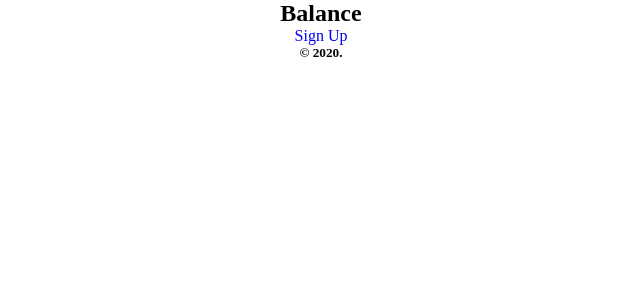
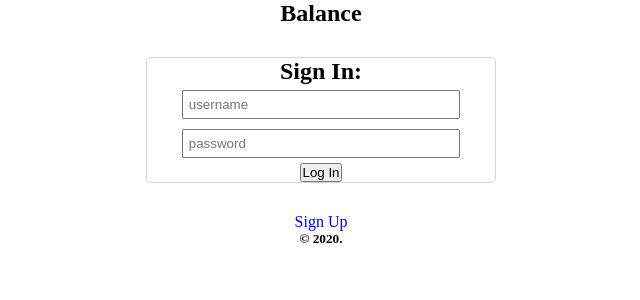
Before and after one commit to Cosmic-Noir/balance-app, a React (Create React App) app: page /signIn in a window 1280 px wide. Shown: the top 300 px of the page, without its empty margins (319-959 px from the left). Built offline with nearby package versions, Linux system fonts and the light colour scheme.

Commit message:
Add signIn component/path

```diff
--- a/src/App.css
+++ b/src/App.css
@@ -16,6 +16,28 @@ a {
   text-align: center;
 }
 
+.flex-column {
+  display: flex;
+  flex-direction: column;
+  justify-content: center;
+  align-items: center;
+}
+
+.formBorder {
+  border: 1px solid hsla(0, 0%, 78%, 0.747);
+  border-radius: 5px;
+  margin: 30px 0px;
+  max-width: 350px;
+  width: 80%;
+}
+
+.formInput {
+  margin: 5px;
+  max-width: 350px;
+  padding: 5px;
+  width: 80%;
+}
+
 /* App component ID styles */
 
 /* Responsive Adjustments */
--- a/src/App.js
+++ b/src/App.js
@@ -5,6 +5,7 @@ import config from "./config";
 
 /* Custom Components */
 import Landing from "./components/landing/landing";
+import SignIn from "./components/signIn/signIn";
 import SignUp from "./components/signUp/signUp";
 
 /* Styling & Images */
@@ -36,6 +37,7 @@ class App extends Component {
         <main role="main">
           <h2>Balance</h2>
           <Route path="/landing" component={Landing} />
+          <Route path="/signIn" component={SignIn} />
           <Route path="/signUp" component={SignUp} />
         </main>
         <footer role="contentinfo">
--- /dev/null
+++ b/src/components/signIn/signIn.js
@@ -0,0 +1,89 @@
+import React, { Component } from "react";
+// import { Link } from "react-router-dom";
+import config from "../../config";
+
+/* Custom Components */
+// import TokenService from "../../auth/token-service";
+
+class SignIn extends Component {
+  state = {
+    error: null,
+    pass: "",
+    username: ""
+  };
+
+  /* State Updating Methods */
+  updateUsername(username) {
+    this.setState({ username: username });
+  }
+
+  updatePass(pass) {
+    this.setState({ pass: pass });
+  }
+
+  /* Custom Methods */
+
+  handleSubmit = e => {
+    e.preventDefault();
+    if (this.state.username.length < 6) {
+      this.setState({
+        error: "Error, valid usernames are at least 6 characters"
+      });
+    } else if (this.state.pass.length < 6) {
+      this.setState({
+        error: "Error, valid password is at least 6 characters"
+      });
+    } else {
+      this.login();
+    }
+  };
+
+  render() {
+    return (
+      <div
+        className="flex-column signIn"
+        data-aos="fade-in"
+        data-aos-duration="1000"
+      >
+        <form
+          className="flex-column formBorder"
+          onSubmit={e => {
+            this.handleSubmit(e);
+          }}
+        >
+          <h2 className="title">Sign In: </h2>
+          <input
+            className="formInput"
+            id="username"
+            name="username"
+            onChange={e => this.updateUsername(e.target.value)}
+            placeholder="username"
+            ref={this.username}
+            required
+            type="username"
+          />
+          <input
+            className="formInput"
+            id="pass"
+            name="pass"
+            onChange={e => this.updatePass(e.target.value)}
+            placeholder="password"
+            required
+            ref={this.pass}
+            type="password"
+          />
+          {this.state.error !== null ? (
+            <h4 className="error">{this.state.error}</h4>
+          ) : (
+            ""
+          )}
+          <button className="whiteButton" type="submit">
+            Log In
+          </button>
+        </form>
+      </div>
+    );
+  }
+}
+
+export default SignIn;
```
